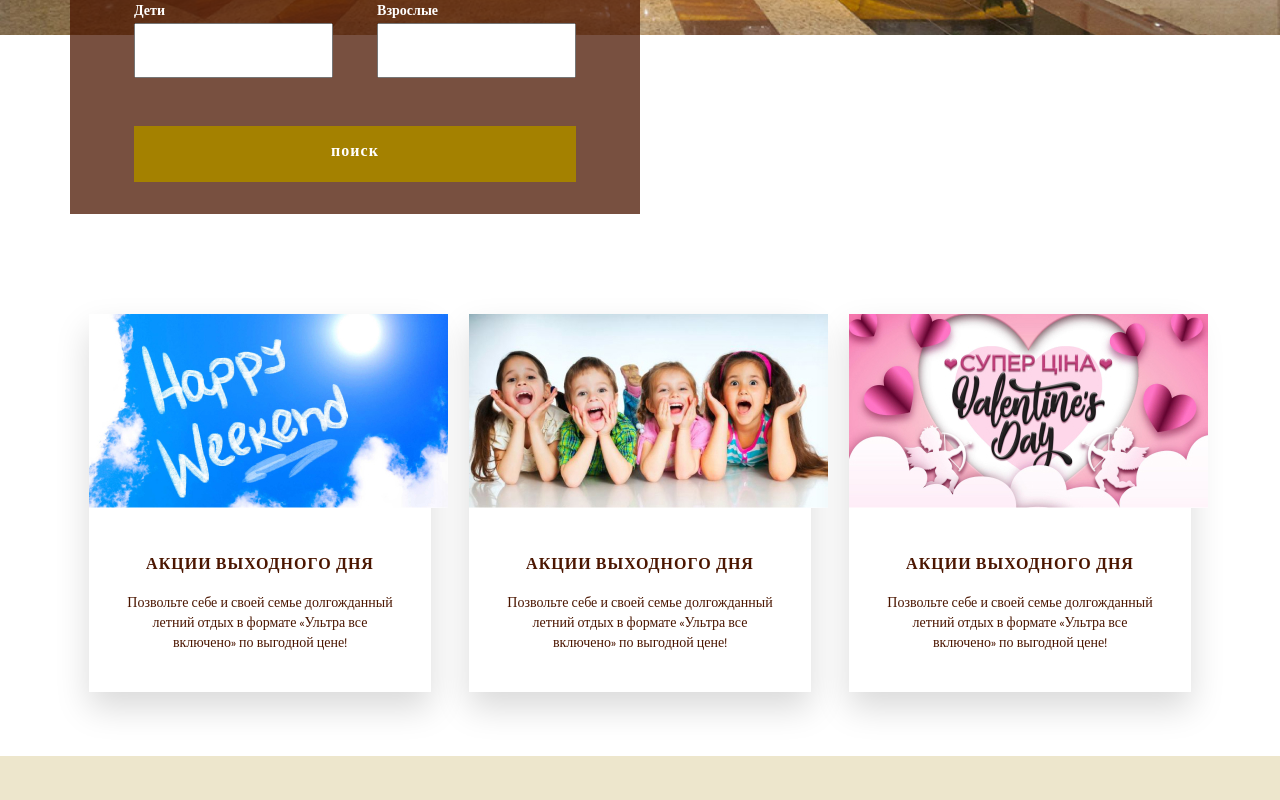
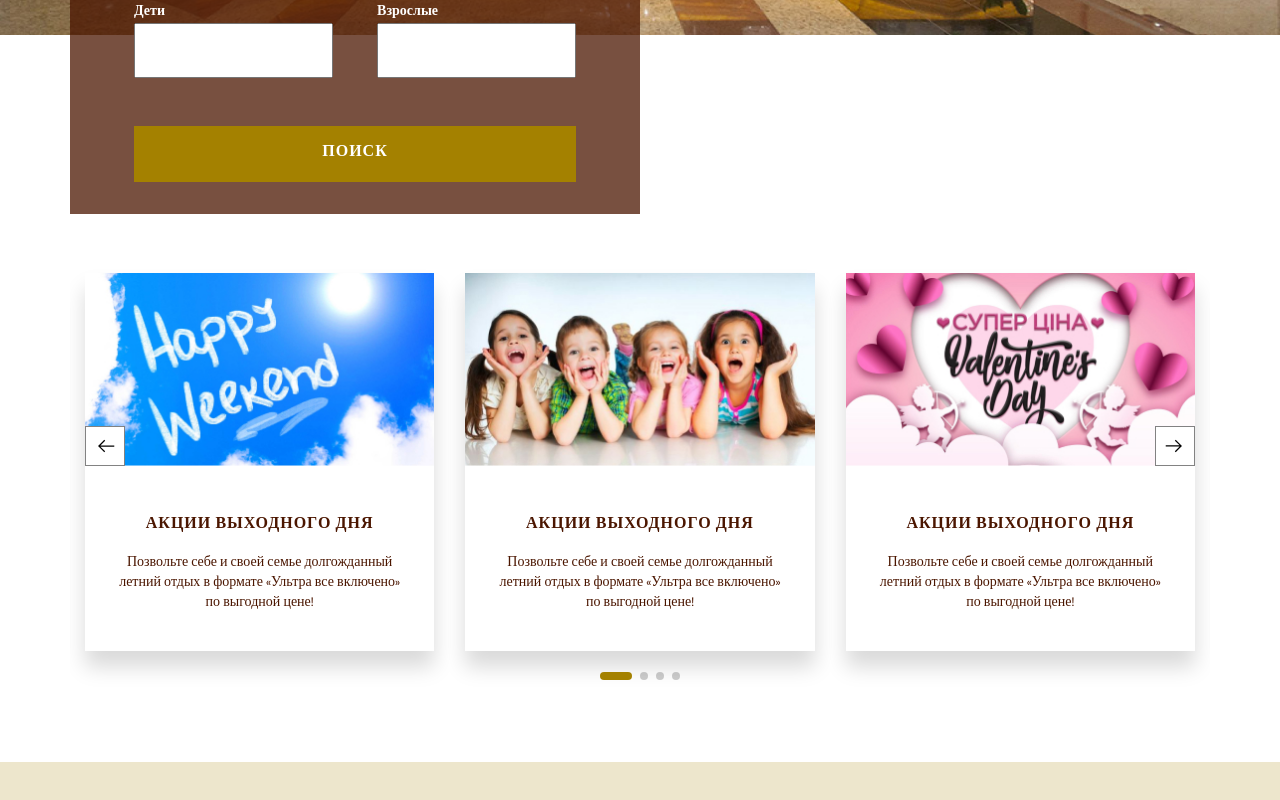
Before and after one commit to rushxxx/gkbashkortostan, a plain HTML site: page index.html in a window 1280 px wide. Shown: the part 500-1300 px from the top of the page. Drawn offline with nearby package versions, Linux system fonts and the light colour scheme.

Commit message:
feat: add swiper slider in hero section

```diff
--- a/css/style.css
+++ b/css/style.css
@@ -31,20 +31,21 @@
 
 /* Start general style */
 html {
-    box-sizing: border-box;
     font-family: Calibre;
 }
 
 *,
 *::before,
 *::after {
-    box-sizing: inherit;
+  box-sizing: border-box;
 }
+
 section {
     padding: 64px 0;
 }
+
 .container {
-    width: 1200px;
+    max-width: 1200px;
     padding: 0 30px;
     margin: auto;
 }
@@ -69,6 +70,8 @@ a {
     color: #4B1600;
 }
 /* End general style */
+
+
 
 
 /* Start header */
@@ -177,7 +180,7 @@ a {
     display: flex;
     justify-content: space-between;
     flex-wrap: wrap;
-
+    margin-bottom: 44px;
 }
 
 .hero_form label {
@@ -211,19 +214,35 @@ a {
 }
 
 .hero_slider {
-    margin-top: 100px;
-    display: flex;
-    justify-content: space-around;
+/*    display: flex;
+    justify-content: space-around;*/
+    width: 100%;
+    height: 440px;
+    margin-left: auto;
+    margin-right: auto;
+    position: relative;
+    overflow: hidden;
+    list-style: none;
+    padding: 0;
+    z-index: 1;
 }
 
 .hero_slider_pic {
     width: 100%;
     height: 193px;
+    object-fit: cover;
+}
+
+.hero_slider_pic img{
+    width: 100%;
+    height: 193px;
+    object-fit: cover;
 }
 
 .hero_slider_item {
-    width: 30%;
-    box-shadow: 0px 16px 32px rgba(0, 0, 0, 0.15);
+    /*width: 30%;*/
+    margin: 15px;
+    box-shadow: 0px 16px 20px rgba(0, 0, 0, 0.15);
 }
 
 .hero_slider_desc {
@@ -243,6 +262,32 @@ a {
     font-size: 14px;
     line-height: 20px;
     margin-top: 16px;
+}
+
+.hero_slider_button-prev,
+.hero_slider_button-next {
+    width: 40px;
+    height: 40px;
+    position: absolute;
+    top: 168px;
+    z-index: 10;
+    cursor: pointer;
+    display: flex;
+    align-items: center;
+    justify-content: center;
+    border: 1px solid #828282;
+    background-color: #fff
+}
+
+.hero_slider_button-prev {
+    left: 15px;
+    right: auto;
+}
+
+.hero_slider_button-next {
+    right: 15px;
+    left: auto;
+    transform: rotate(180deg);
 }
 /* End hero */
 
@@ -268,6 +313,7 @@ a {
     width: 267px;
     height: 267px;
     border-radius: 24px 24px 24px 0px;
+    overflow: hidden;
 }
 /* End meed */
 
@@ -294,8 +340,13 @@ a {
 }
 
 .rooms_slider_pic {
+    height: 50%;
+}
+
+.rooms_slider_pic img {
     width: 100%;
-    height: 50%;
+    height: 320px;
+    object-fit: cover
 }
 
 .rooms_slider_desc {
@@ -504,6 +555,9 @@ a {
 .contacts_wrapper {
     width: 50%;
 }
+.contacts .section_title {
+    text-align: left;
+}
 /* End contacts */
 
 
@@ -518,12 +572,12 @@ a {
     justify-content: space-between;
 }
 .footer_contacts {
-    width: 40%;
+    width: 31%;
 }
 .footer_social,
 .footer_popular,
 .footer_info {
-    width: 20%;
+    width: 23%;
 }
 .footer_logo {
     display: flex;
@@ -538,4 +592,10 @@ a {
     font-size: 14px;
     line-height: 20px;
 }
+.footer_social ul {
+    margin-bottom: 80px;
+}
+.footer a {
+    color: #000;
+}
 /* End footer */
--- /dev/null
+++ b/css/swiper.css
@@ -0,0 +1,9 @@
+.swiper-container {
+    width: 100%;
+    height: 440px;
+}
+.swiper-pagination-bullet-active {
+	width: 32px;
+	background-color: #a48100;
+	border-radius: 50px;
+}
--- a/css/ui-kit.css
+++ b/css/ui-kit.css
@@ -34,6 +34,7 @@ button {
     border: none;
     font-weight: bold;
     letter-spacing: 1px;
+    text-transform: uppercase;
 }
 button:hover {
     cursor: pointer;
--- a/index.html
+++ b/index.html
@@ -4,6 +4,9 @@
     <meta charset="UTF-8">
     <meta name="viewport" content="width=device-width, initial-scale=1.0">
     <title>GK Bashkortostan</title>
+
+    <link rel="stylesheet" href="https://unpkg.com/swiper/swiper-bundle.min.css">
+    <link rel="stylesheet" href="css/swiper.css">
 
     <link rel="stylesheet" href="css/normalize.css">
     <link rel="stylesheet" href="css/ui-kit.css">
@@ -88,7 +91,7 @@
                     </div>
                     <button type="submit" class="hero_form_button large primary default enabled">поиск</button>
                 </form>
-                <div class="hero_slider">
+              <!--   <div class="hero_slider">
                     <div class="hero_slider_item">
                         <div class="hero_slider_pic">
                             <img src="img/hero_slider_01.jpg" alt="Акции выходного дня">
@@ -116,7 +119,73 @@
                             <p class="hero_slider_text">Позвольте себе и своей семье долгожданный летний отдых в формате «Ультра все включено» по выгодной цене!</p>
                         </div>
                     </div>
+                </div> -->
+
+                <div class="hero_slider">
+                    <!-- Additional required wrapper -->
+                    <div class="swiper-wrapper">
+                        <!-- Slides -->
+                        <div class="swiper-slide">
+                            <div class="hero_slider_item">
+                                <div class="hero_slider_pic">
+                                    <img src="img/hero_slider_01.jpg" alt="Акции выходного дня">
+                                </div>
+                                <div class="hero_slider_desc">
+                                    <h3 class="hero_slider_title">Акции выходного дня</h3>
+                                    <p class="hero_slider_text">Позвольте себе и своей семье долгожданный летний отдых в формате «Ультра все включено» по выгодной цене!</p>
+                                </div>
+                            </div>
+                        </div>
+                        <div class="swiper-slide">
+                            <div class="hero_slider_item">
+                                <div class="hero_slider_pic">
+                                    <img src="img/hero_slider_02.jpg" alt="">
+                                </div>
+                                <div class="hero_slider_desc">
+                                    <h3 class="hero_slider_title">Акции выходного дня</h3>
+                                    <p class="hero_slider_text">Позвольте себе и своей семье долгожданный летний отдых в формате «Ультра все включено» по выгодной цене!</p>
+                                </div>
+                            </div>
+                        </div>
+                        <div class="swiper-slide">
+                            <div class="hero_slider_item">
+                                <div class="hero_slider_pic">
+                                    <img src="img/hero_slider_03.jpg" alt="">
+                                </div>
+                                <div class="hero_slider_desc">
+                                    <h3 class="hero_slider_title">Акции выходного дня</h3>
+                                    <p class="hero_slider_text">Позвольте себе и своей семье долгожданный летний отдых в формате «Ультра все включено» по выгодной цене!</p>
+                                </div>
+                            </div>
+                        </div>
+                        <div class="swiper-slide">
+                            <div class="hero_slider_item">
+                                <div class="hero_slider_pic">
+                                    <img src="img/hero_slider_02.jpg" alt="">
+                                </div>
+                                <div class="hero_slider_desc">
+                                    <h3 class="hero_slider_title">Акции выходного дня</h3>
+                                    <p class="hero_slider_text">Позвольте себе и своей семье долгожданный летний отдых в формате «Ультра все включено» по выгодной цене!</p>
+                                </div>
+                            </div>
+                        </div>
+
+
+                    </div>
+                    <!-- If we need pagination -->
+                    <div class="swiper-pagination"></div>
+
+                    <!-- If we need navigation buttons -->
+
+                    <div class="hero_slider_button-next">
+                        <img src="img/icon/arrow-left-ico.svg" alt="Следующий слайд" class="next_arrow">
+                    </div>
+                    <div class="hero_slider_button-prev">
+                        <img src="img/icon/arrow-left-ico.svg" alt="Предыдущий слайд" class="prev_arrow">
+                    </div>
+
                 </div>
+
             </div>
         </section>
 
@@ -358,6 +427,7 @@
                     <li>facebook</li>
                     <li>facebook</li>
                 </ul>
+                <button class="footer_button medium primary">Забронировать номер</button>
             </div>
             <div class="footer_popular">
                 <h5>ПОПУЛЯРНОЕ</h5>
@@ -393,6 +463,8 @@
         </div>
     </footer>
 
+    <script src="https://unpkg.com/swiper/swiper-bundle.min.js"></script>
+
     <script src="js/common.js"></script>
 </body>
 </html>
--- a/js/common.js
+++ b/js/common.js
@@ -0,0 +1,18 @@
+var mySwiper = new Swiper('.hero_slider', {
+  // Optional parameters
+  slidesPerView: 3,
+  spaceBetween: 1,
+  loop :true,
+  pagination: {
+    el: '.swiper-pagination',
+    clickable: true,
+  },
+
+  // Navigation arrows
+  navigation: {
+    nextEl: '.hero_slider_button-next',
+    prevEl: '.hero_slider_button-prev',
+  },
+
+
+})
```
Also changed, not shown: img/icon/arrow-left-ico.svg (added).
